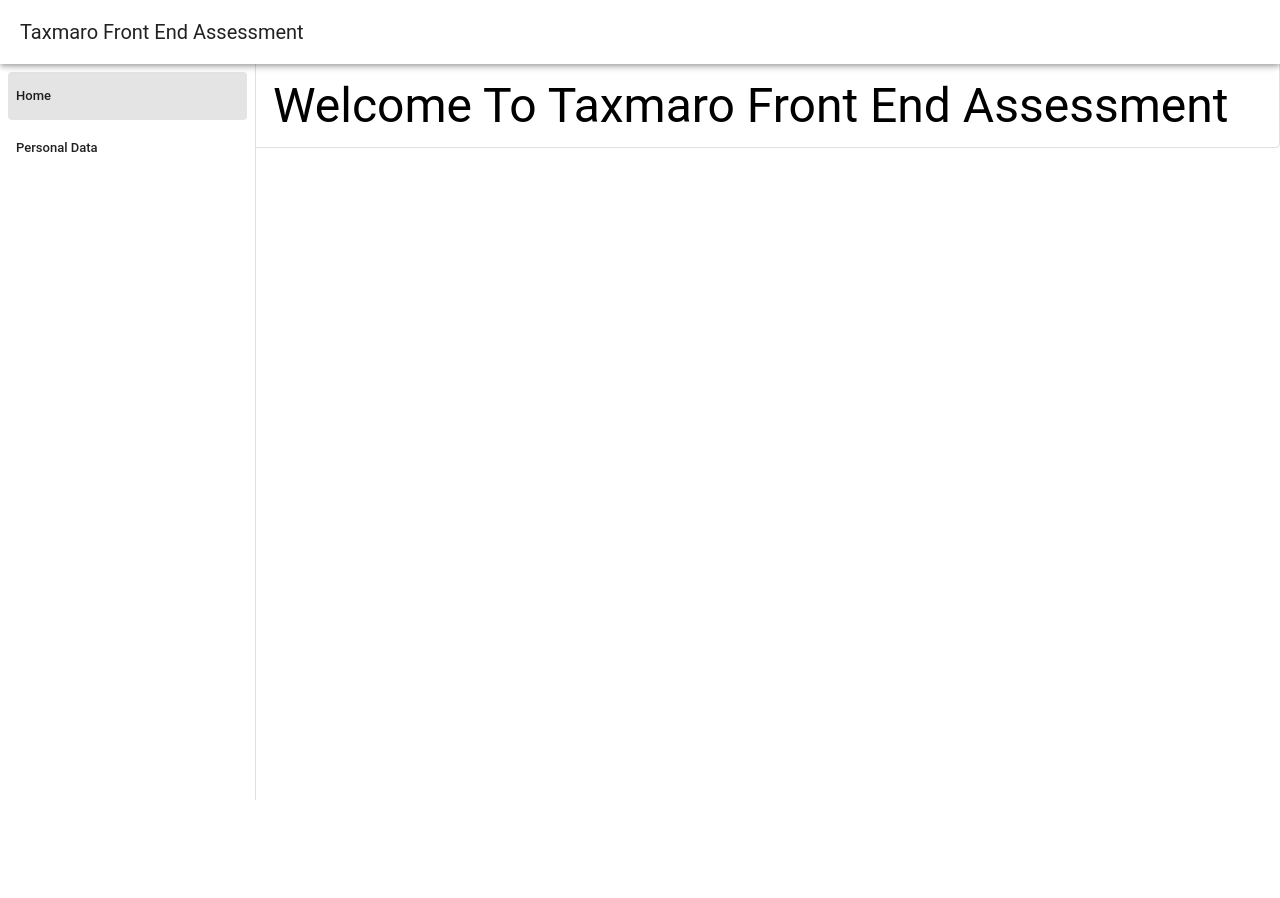
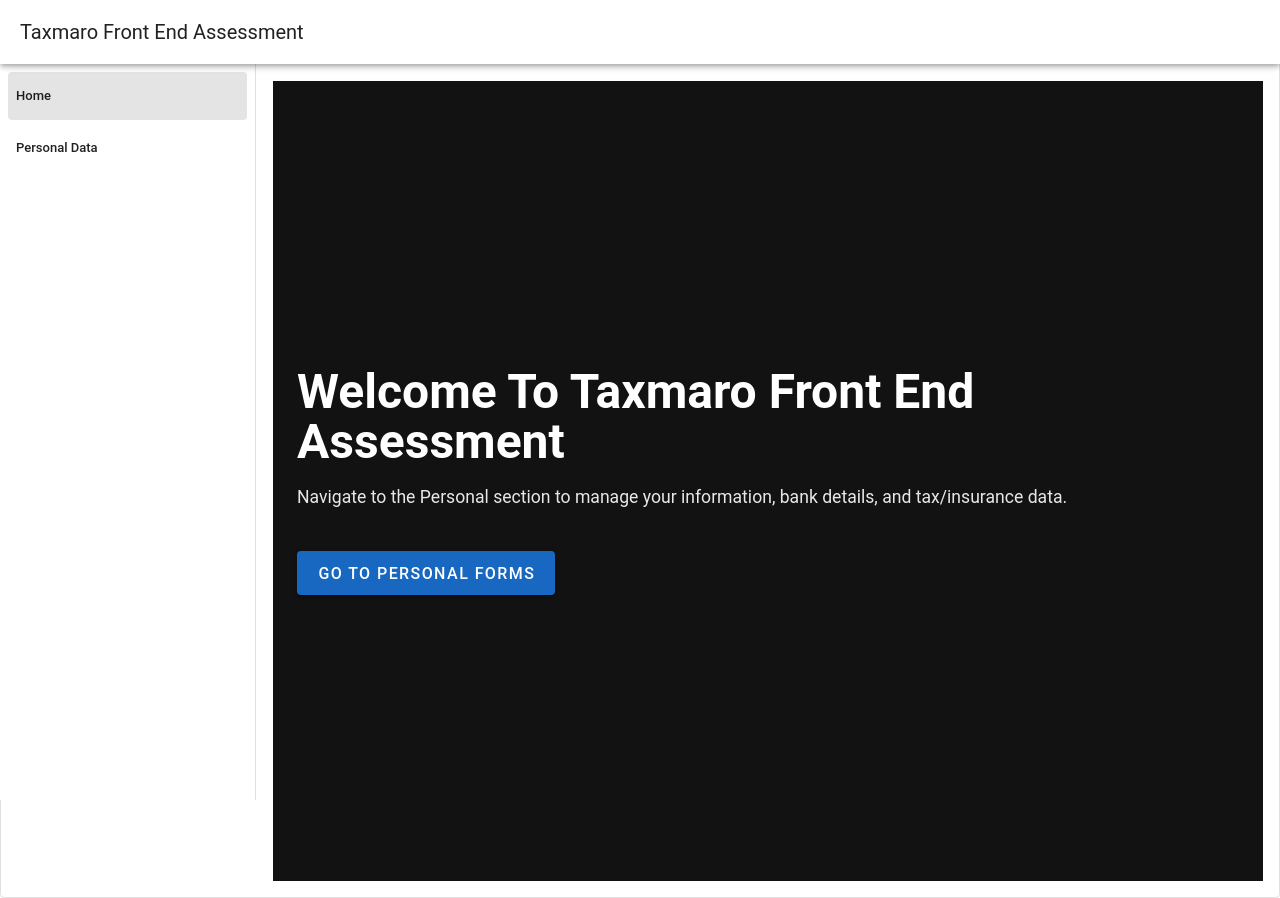
Before and after one commit to selcuksarikoz/vue-tax, a Nuxt app: page / in a window 1280 px wide. Before the commit the page ends 800 px from the top, so only its background shows below. Built offline with nearby package versions, Linux system fonts and the light colour scheme.

Commit message:
fix: styles

```diff
--- /dev/null
+++ b/app/assets/global.scss
@@ -0,0 +1,69 @@
+/**
+ * Global styles for the Taxmaro application.
+ * Centralized styling for components to avoid duplication.
+ * Uses CSS custom properties for maintainability and consistency.
+ */
+
+// CSS Custom Properties (Variables)
+:root {
+  --form-bg-color: rgba(30, 30, 30, 0.8);
+  --form-border-radius: 8px;
+  --form-backdrop-blur: 10px;
+  --text-primary: #ffffff;
+  --text-heading-weight: 600;
+  --text-heading-size: 1.25rem;
+}
+
+/**
+ * Form wrapper styling with dark mode background.
+ * Applied to all form containers for consistent look and feel.
+ */
+.form-wrapper {
+  background-color: var(--form-bg-color);
+  border-radius: var(--form-border-radius);
+  padding: 1.5rem; // pa-6 in Vuetify
+  backdrop-filter: blur(var(--form-backdrop-blur));
+}
+
+/**
+ * Form heading styling.
+ * Consistent typography for section headings across all forms.
+ */
+.form-heading {
+  color: var(--text-primary);
+  font-weight: var(--text-heading-weight);
+  font-size: var(--text-heading-size);
+  margin-bottom: 1rem; // mb-4 in Vuetify
+}
+
+/**
+ * Form input styling for dark mode.
+ * Ensures all text fields, selects, and other inputs have proper contrast.
+ */
+.form-input {
+  color: var(--text-primary);
+
+  ::v-deep(.v-text-field) {
+    color: var(--text-primary);
+  }
+
+  ::v-deep(.v-select) {
+    color: var(--text-primary);
+  }
+
+  ::v-deep(.v-textarea) {
+    color: var(--text-primary);
+  }
+
+  ::v-deep(.v-radio-group) {
+    color: var(--text-primary);
+  }
+
+  ::v-deep(.v-switch) {
+    color: var(--text-primary);
+  }
+
+  ::v-deep(.v-input__control) {
+    color: var(--text-primary);
+  }
+}
--- a/app/components/BankDataForm.vue
+++ b/app/components/BankDataForm.vue
@@ -1,10 +1,10 @@
 <template>
   <!-- Form container with dark mode background -->
-  <v-container class="form-wrapper pa-6">
+  <v-container class="form-wrapper form-input pa-6">
     <v-form v-model="formValid" @submit.prevent="onSubmit">
       <v-row>
         <v-col cols="12">
-          <h3 class="mb-4">Bank Data</h3>
+          <h3 class="form-heading">Bank Data</h3>
           <v-text-field
             v-model="form.bankName"
             label="Bank name"
@@ -175,28 +175,3 @@ async function onSubmit() {
   }
 }
 </script>
-
-<style scoped>
-/**
- * Form styling with dark mode support.
- * Uses Vuetify theme colors for consistency.
- */
-.form-wrapper {
-  background-color: rgba(30, 30, 30, 0.8);
-  border-radius: 8px;
-  backdrop-filter: blur(10px);
-}
-
-h3 {
-  color: #ffffff;
-  font-weight: 600;
-}
-
-:deep(.v-text-field) {
-  color: #ffffff;
-}
-
-:deep(.v-radio-group) {
-  color: #ffffff;
-}
-</style>
--- a/app/components/PersonalForm.vue
+++ b/app/components/PersonalForm.vue
@@ -1,11 +1,11 @@
 <template>
   <!-- Form container with dark mode background -->
-  <v-container class="form-wrapper pa-6">
+  <v-container class="form-wrapper form-input pa-6">
     <v-form v-model="formValid" @submit.prevent="onSubmit">
       <v-row>
         <!-- General Section -->
         <v-col cols="12" md="6">
-          <h3 class="mb-4">General</h3>
+          <h3 class="form-heading">General</h3>
           <v-select
             v-model="form.academicTitle"
             :items="academicTitles"
@@ -87,7 +87,7 @@
         </v-col>
         <!-- Address Section -->
         <v-col cols="12" md="6">
-          <h3 class="mb-4">Address</h3>
+          <h3 class="form-heading">Address</h3>
           <v-select
             v-model="form.country"
             :items="countries"
@@ -272,34 +272,3 @@ async function onSubmit() {
   }
 }
 </script>
-
-<style scoped>
-/**
- * Form styling with dark mode support.
- * Uses Vuetify theme colors for consistency.
- * Form wrapper has semi-transparent background for visibility.
- */
-.form-wrapper {
-  background-color: rgba(30, 30, 30, 0.8);
-  border-radius: 8px;
-  backdrop-filter: blur(10px);
-}
-
-h3 {
-  color: #ffffff;
-  font-weight: 600;
-}
-
-/* Ensure inputs and selects have proper dark mode styling */
-:deep(.v-text-field) {
-  color: #ffffff;
-}
-
-:deep(.v-select) {
-  color: #ffffff;
-}
-
-:deep(.v-input__control) {
-  color: #ffffff;
-}
-</style>
--- a/app/components/TaxDataForm.vue
+++ b/app/components/TaxDataForm.vue
@@ -1,11 +1,11 @@
 <template>
   <!-- Form container with dark mode background -->
-  <v-container class="form-wrapper pa-6">
+  <v-container class="form-wrapper form-input pa-6">
     <v-form v-model="formValid" @submit.prevent="onSubmit">
       <v-row>
         <!-- Tax Details -->
         <v-col cols="12" md="6">
-          <h3 class="mb-4">Tax details</h3>
+          <h3 class="form-heading">Tax details</h3>
           <v-switch
             v-model="form.noTaxId"
             label="No Tax ID"
@@ -69,7 +69,7 @@
         </v-col>
         <!-- Health Insurance Data -->
         <v-col cols="12" md="6">
-          <h3 class="mb-4">Health insurance data</h3>
+          <h3 class="form-heading">Health insurance data</h3>
           <v-switch
             v-model="form.noSsn"
             label="No SSN"
@@ -343,40 +343,3 @@ async function onSubmit() {
   }
 }
 </script>
-
-<style scoped>
-/**
- * Form styling with dark mode support.
- * Uses Vuetify theme colors for consistency.
- */
-.form-wrapper {
-  background-color: rgba(30, 30, 30, 0.8);
-  border-radius: 8px;
-  backdrop-filter: blur(10px);
-}
-
-h3 {
-  color: #ffffff;
-  font-weight: 600;
-}
-
-:deep(.v-text-field) {
-  color: #ffffff;
-}
-
-:deep(.v-select) {
-  color: #ffffff;
-}
-
-:deep(.v-textarea) {
-  color: #ffffff;
-}
-
-:deep(.v-radio-group) {
-  color: #ffffff;
-}
-
-:deep(.v-switch) {
-  color: #ffffff;
-}
-</style>
--- a/app/pages/index.vue
+++ b/app/pages/index.vue
@@ -1,5 +1,50 @@
 <template>
-  <div>
-    <h1 class="text-h3">Welcome To Taxmaro Front End Assessment</h1>
+  <div class="welcome-page">
+    <v-container class="pa-6">
+      <v-row>
+        <v-col cols="12">
+          <h1 class="text-h3 welcome-heading">Welcome To Taxmaro Front End Assessment</h1>
+          <p class="welcome-description">
+            Navigate to the Personal section to manage your information, bank details, and tax/insurance data.
+          </p>
+          <v-btn
+            to="/personal"
+            color="primary"
+            size="large"
+            class="mt-4"
+          >
+            Go to Personal Forms
+          </v-btn>
+        </v-col>
+      </v-row>
+    </v-container>
   </div>
 </template>
+
+<style scoped>
+/**
+ * Page-specific styling for the welcome page.
+ * Uses global CSS variables for consistency with form styling.
+ */
+.welcome-page {
+  background-color: #121212;
+  min-height: 100vh;
+  display: flex;
+  align-items: center;
+  justify-content: center;
+}
+
+.welcome-heading {
+  color: var(--text-primary);
+  font-weight: var(--text-heading-weight);
+  margin-bottom: 1rem;
+}
+
+.welcome-description {
+  color: var(--text-primary);
+  font-size: 1.1rem;
+  line-height: 1.6;
+  opacity: 0.9;
+  margin-bottom: 1.5rem;
+}
+</style>
--- a/nuxt.config.ts
+++ b/nuxt.config.ts
@@ -21,7 +21,7 @@ export default defineNuxtConfig({
     },
   },
 
-  css: [],
+  css: ["~/assets/global.scss"],
 
   vuetify: {
     moduleOptions: {
```
